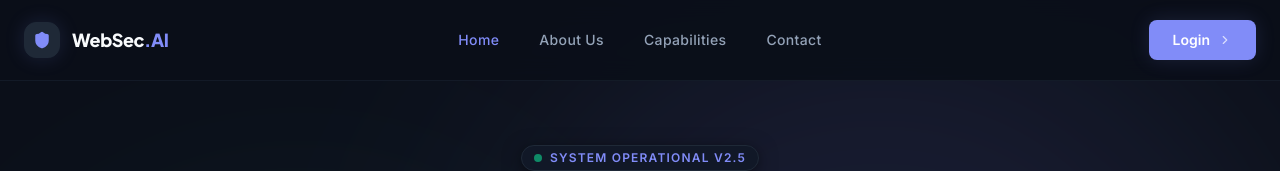
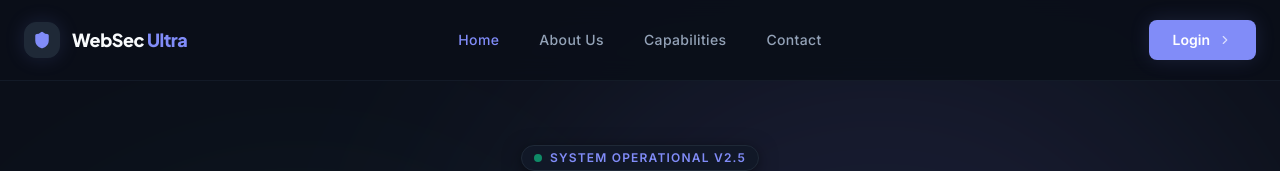
Before and after one commit to ASingh2425/websec, a React (Vite) app: page / in a window 1280 px wide. Shown: the top 171 px of the page. Built offline with nearby package versions, Linux system fonts and the light colour scheme.

Commit message:
Update PublicNavbar.tsx

```diff
--- a/components/PublicNavbar.tsx
+++ b/components/PublicNavbar.tsx
@@ -1,3 +1,4 @@
+
 import React from 'react';
 import { Shield, Menu, X, ChevronRight } from 'lucide-react';
 
@@ -27,7 +28,7 @@ export const PublicNavbar: React.FC<PublicNavbarProps> = ({ current, onNavigate
                 <Shield size={18} fill="currentColor" />
             </div>
             <span className="text-lg font-display font-extrabold tracking-tight text-cyber-text-main">
-                WebSec<span className="text-cyber-primary">.AI</span>
+                WebSec<span className="text-cyber-primary"> Ultra</span>
             </span>
         </div>
 
```
